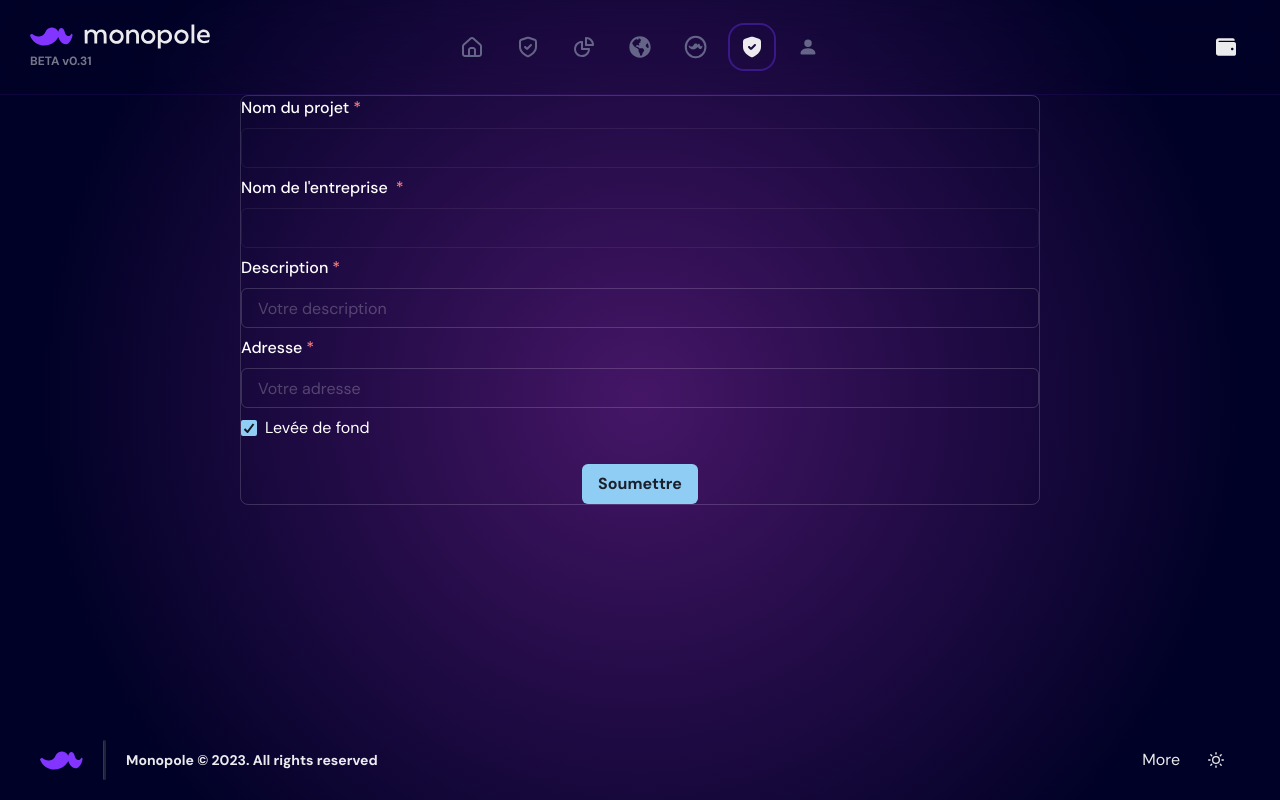
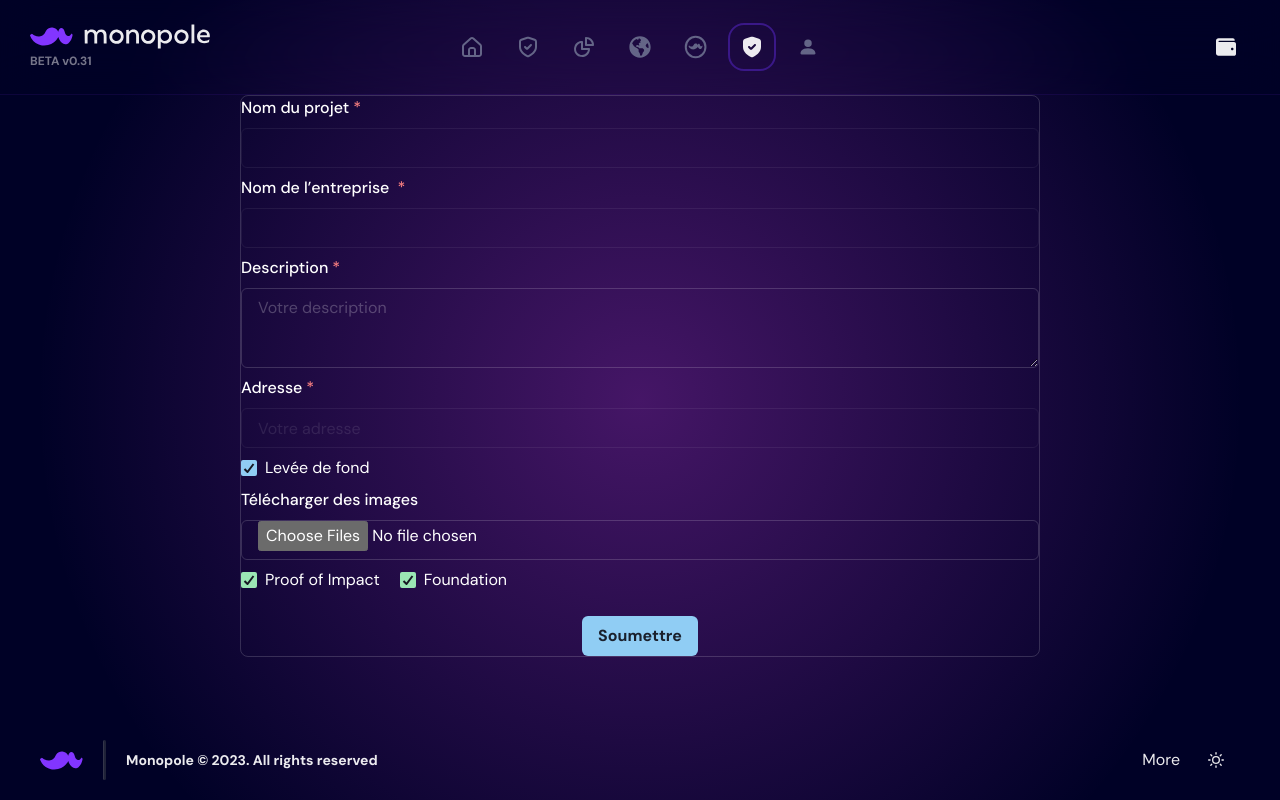
Before and after one commit to Monopole-network/hackathon-2, a Next.js app: page /authentification in a window 1280 px wide. Built offline with nearby package versions, Linux system fonts and the light colour scheme.

Commit message:
add checkbox label

```diff
--- a/pages/authentification.tsx
+++ b/pages/authentification.tsx
@@ -1,4 +1,4 @@
-import { Box, Checkbox, Flex, Text } from "@chakra-ui/react";
+import { Box, Checkbox, CheckboxGroup, Flex, Text } from "@chakra-ui/react";
 import type { NextPage } from "next";
 import {
   FormControl,
@@ -10,6 +10,7 @@ import {
   HStack,
   VStack,
   Button,
+  Textarea,
 } from "@chakra-ui/react";
 import { useState } from "react";
 
@@ -45,22 +46,36 @@ const Authentification: NextPage = () => {
             </FormControl>
 
             <FormControl id="companyName" isRequired>
-              <FormLabel>Nom de l'entreprise </FormLabel>
+              <FormLabel>Nom de l&rsquo;entreprise </FormLabel>
               <Input disabled type="text" name="companyName" />
             </FormControl>
 
             <FormControl id="description" isRequired>
               <FormLabel>Description</FormLabel>
-              <Input type="text" name="description" placeholder="Votre description" />
+              <Textarea name="description" placeholder="Votre description" />
             </FormControl>
 
             <FormControl id="address" isRequired>
               <FormLabel>Adresse</FormLabel>
-              <Input type="text" name="address" placeholder="Votre adresse" />
+              <Input disabled type="text" name="address" placeholder="Votre adresse" />
             </FormControl>
 
             <FormControl id="address" isRequired>
               <Checkbox defaultChecked>Levée de fond </Checkbox>
+            </FormControl>
+
+            <FormControl id="imageUpload" >
+              <FormLabel>Télécharger des images</FormLabel>
+              <Input type="file" accept="image/*" multiple /* onChange={handleImageUpload} */ />
+            </FormControl>
+
+            <FormControl id="label" isRequired>
+              <CheckboxGroup colorScheme="green" defaultValue={["Proof of Impact", "Foundation"]}>
+                <Stack spacing={[1, 5]} direction={["column", "row"]}>
+                  <Checkbox value="Proof of Impact">Proof of Impact</Checkbox>
+                  <Checkbox value="Foundation">Foundation</Checkbox>
+                </Stack>
+              </CheckboxGroup>
             </FormControl>
 
             <Button type="submit" colorScheme="blue" mt={4}>
```
